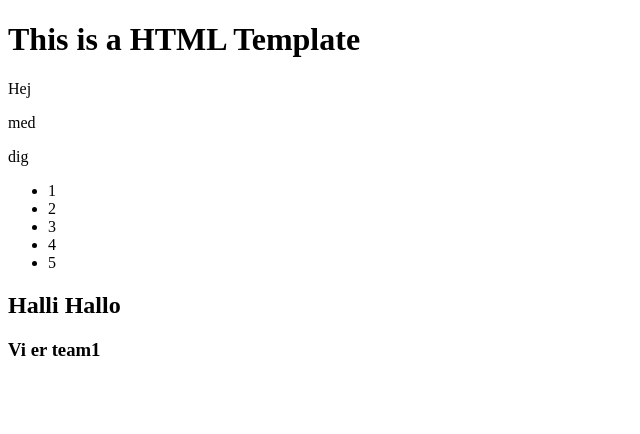
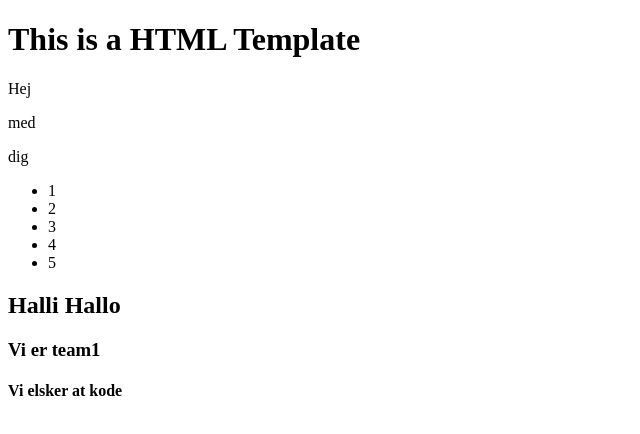
Before and after one commit to muratkilic1978/uxproject-team1, a plain HTML site: page index.html in a window 1280 px wide. Shown: the whole page, without its empty margins (0-640 px from the left). Drawn offline with Linux system fonts and the light colour scheme.

Commit message:
Update index.html

```diff
--- a/index.html
+++ b/index.html
@@ -18,6 +18,7 @@
     </ul>
     <h2>Halli Hallo</h2>
     <h3>Vi er team1</h3>
+    <h4>Vi elsker at kode</h4>
 
 </body>
 </html>
```
